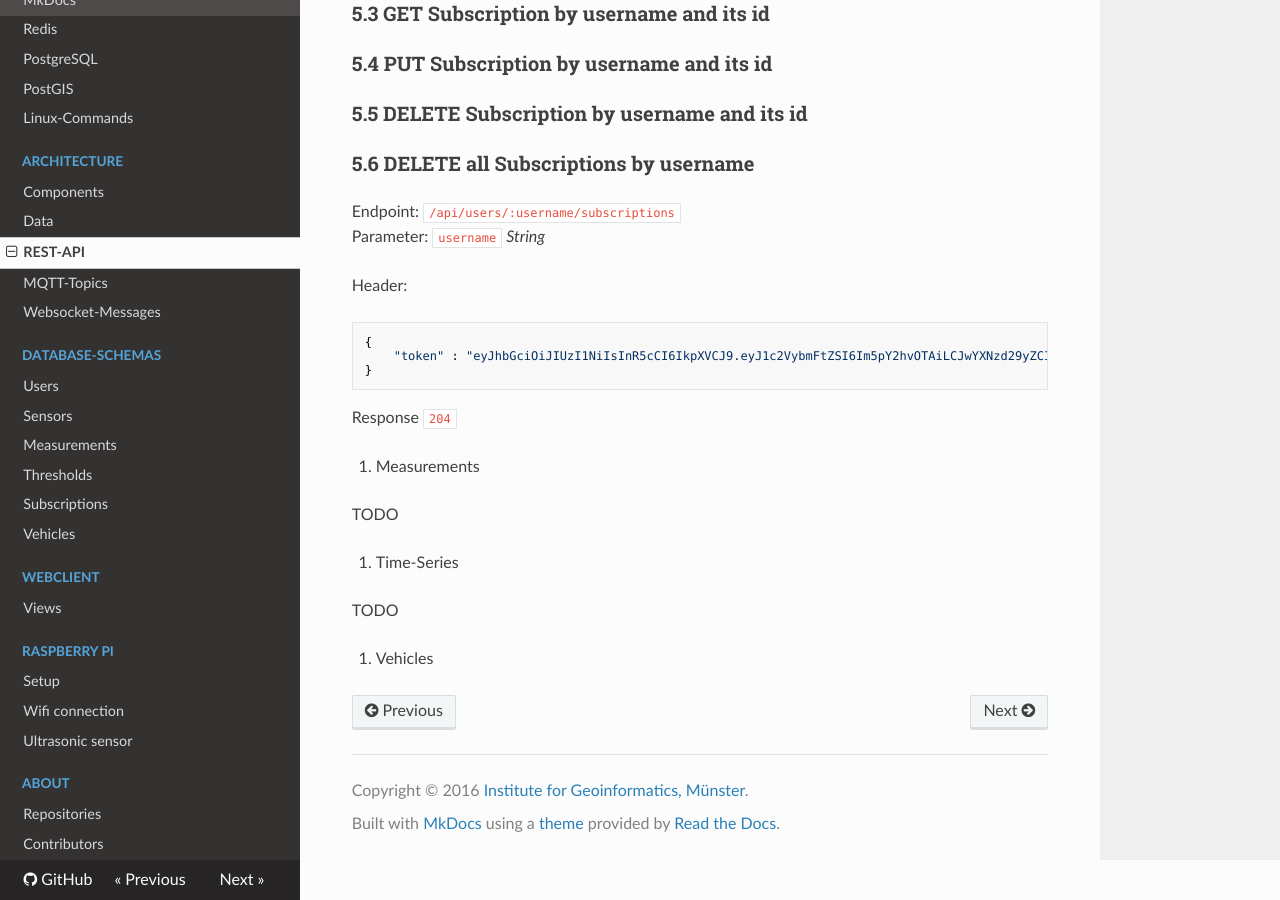
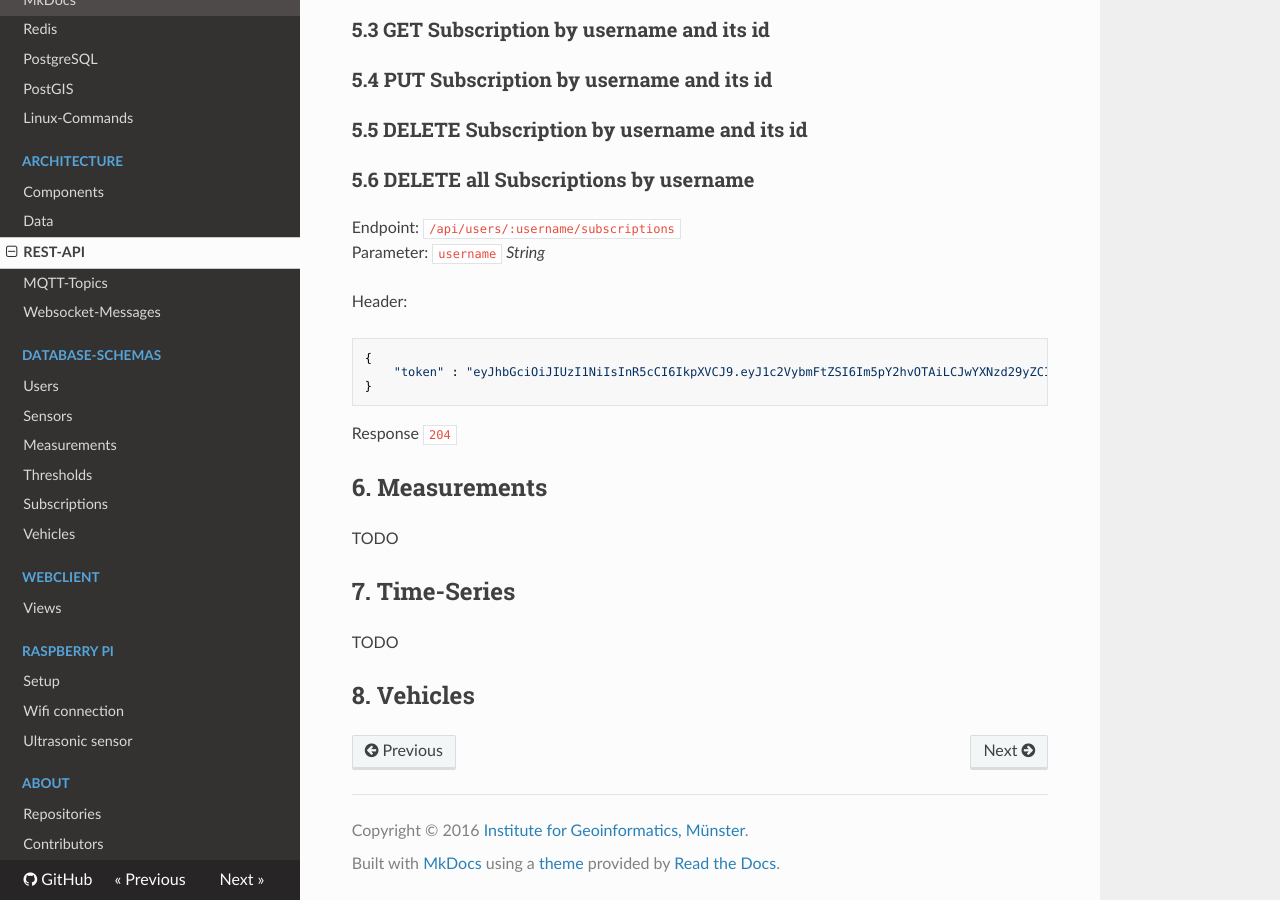
Before and after one commit to nicho90/GWoT-VST-Docs, an MkDocs documentation site: the page built from docs/architecture/rest-api.md, in a window 1280 px wide and 900 px high, scrolled down 11844 px. Built offline with MkDocs 1.6.1, drawn with Linux system fonts in a browser that asks for light colours; nearby versions of some CDN libraries; old or Windows-style settings are respelled for this version of MkDocs; some of the changed text lies outside the part shown.

Commit message:
Changes
headline-fixes

```diff
--- a/docs/architecture/rest-api.md
+++ b/docs/architecture/rest-api.md
@@ -419,7 +419,7 @@ Response `204`
 
 * * *
 
-4. Thresholds
+## 4. Thresholds
 
 ### 4.1 GET all Thresholds by username
 
@@ -530,7 +530,7 @@ Header:
 Response `204`
 
 
-5. Subscriptions
+## 5. Subscriptions
 
 ### 5.1 GET all Subscriptions by username
 
@@ -635,12 +635,12 @@ Header:
 
 Response `204`
 
-6. Measurements
+## 6. Measurements
 
 TODO
 
-7. Time-Series
+## 7. Time-Series
 
 TODO
 
-8. Vehicles
+## 8. Vehicles
```
